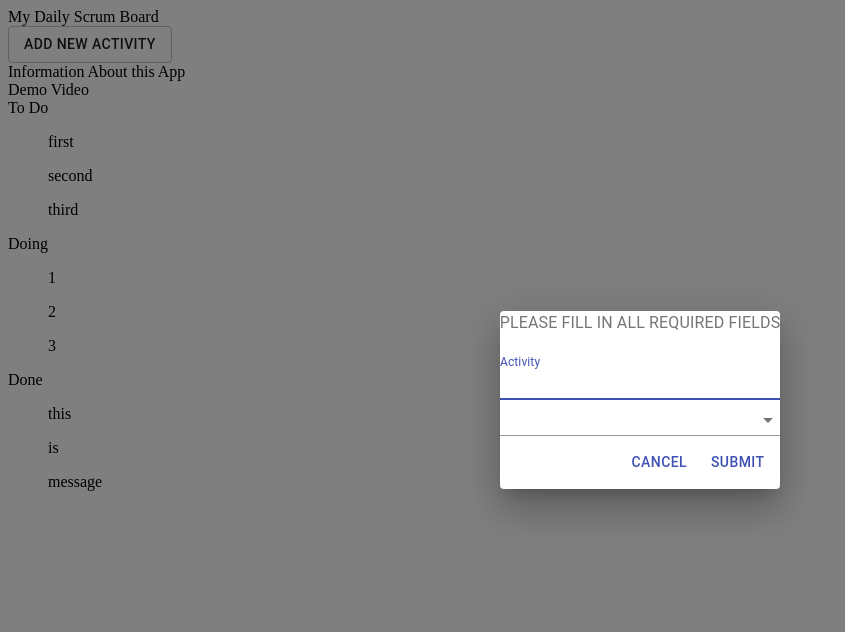
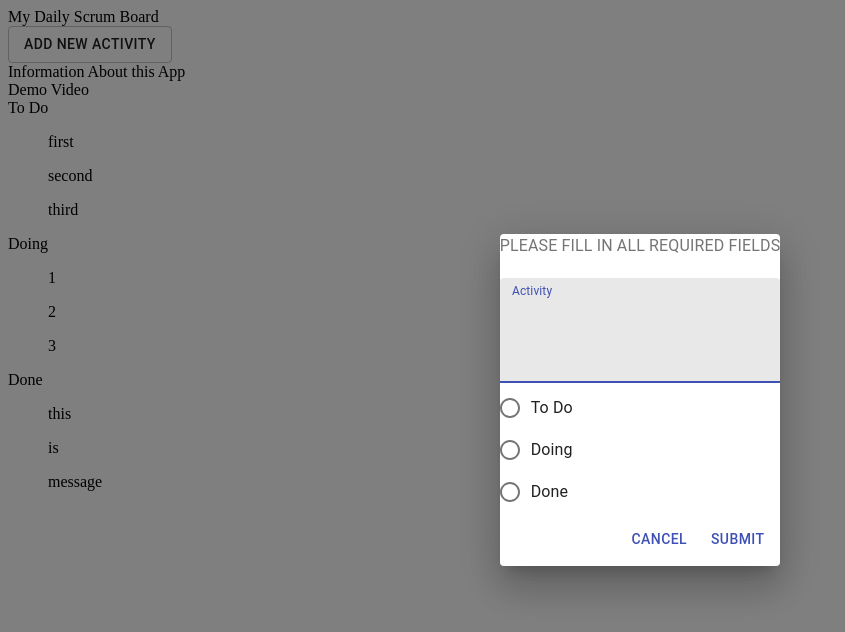
Before and after one commit to mhhutton/daily-scrum-board, a React app: page / in a window 1280 px wide. Both pictures are taken after a click on the button "ADD NEW ACTIVITY". Shown: the top 632 px of the page, without its empty margins (0-845 px from the left). Built offline with nearby package versions, Linux system fonts and the light colour scheme; the HTML template or start-up script is replaced by a standard one.

Commit message:
User can now add a message to any category (to do, doning, done)

```diff
--- a/client/src/components/AddActivity.jsx
+++ b/client/src/components/AddActivity.jsx
@@ -6,7 +6,7 @@ import {
   Select, MenuItem, InputLabel, Typography, Container
 } from '@material-ui/core';
 
-function AddActivity() {
+function AddActivity({ todoList, setTodoList, setDoingList, doingList, doneList, setDoneList }) {
   const [open, setOpen] = useState(false);
   const [msg, setMsg] = useState('');
   const [category, setCategory] = useState('');
@@ -19,6 +19,13 @@ function AddActivity() {
   };
   const handleAddActivity = () => {
     setOpen(false);
+    if (category === 'todoList') {
+      setTodoList([...todoList, msg]);
+    } else if (category === 'doingList') {
+      setDoingList([...doingList, msg]);
+    } else if (category === 'doneList') {
+      setDoneList([...doneList, msg]);
+    }
   };
 
   return (
@@ -29,7 +36,7 @@ function AddActivity() {
       >
         Add New Activity
       </Button>
-      <Dialog open={open} onClose={handleDialogClose}>
+      <Dialog className="add-activity-dialog" open={open} onClose={handleDialogClose}>
         <DialogContentText> PLEASE FILL IN ALL REQUIRED FIELDS </DialogContentText>
         <TextField
           // className={classes.modalBox}
@@ -39,24 +46,34 @@ function AddActivity() {
           label="Activity"
           placeholder="Enter Activity Description"
           type="text"
-          fullWidth
+          // fullWidth
+          multiline
+          rows={4}
+          variant="filled"
           onChange={(event) => setMsg(event.target.value)}
           // error={nameError}
           // required={true}
         />
-        <Select
-          labelId="select-category"
-          id="select-category"
-          // open={setOpen}
-          // open={handleSelectClose}
-          // onOpen={handleSelectOpen}
-          // value={category}
-          // onChange={(event) => setCategory(event.target.value)}
-        >
-          <MenuItem value="todo">To Do</MenuItem>
-          <MenuItem value="doing">Doing</MenuItem>
-          <MenuItem value="done">Done</MenuItem>
-        </Select>
+        <RadioGroup>
+          <FormControlLabel
+            value="todoList"
+            control={<Radio />}
+            label="To Do"
+            onChange={(event) => setCategory(event.target.value)}
+          />
+          <FormControlLabel
+            value="doingList"
+            control={<Radio />}
+            label="Doing"
+            onChange={(event) => setCategory(event.target.value)}
+          />
+          <FormControlLabel
+            value="doneList"
+            control={<Radio />}
+            label="Done"
+            onChange={(event) => setCategory(event.target.value)}
+          />
+        </RadioGroup>
         <DialogActions>
           <Button onClick={handleDialogClose} color="primary">
             Cancel
--- a/client/src/components/App.jsx
+++ b/client/src/components/App.jsx
@@ -21,6 +21,9 @@ function App() {
       </div>
       <div className="main-container">
         <ColumnHeader
+          todoList={todoList}
+          doingList={doingList}
+          doneList={doneList}
           setTodoList={setTodoList}
           setDoingList={setDoingList}
           setDoneList={setDoneList}
--- a/client/src/components/ColumnHeader.jsx
+++ b/client/src/components/ColumnHeader.jsx
@@ -1,11 +1,18 @@
 import React from 'react';
 import AddActivity from './AddActivity.jsx';
 
-function ColumnHeader() {
+function ColumnHeader({ todoList, setTodoList, doingList, setDoingList, doneList, setDoneList }) {
   return (
     <div className="main-container-header">
       <div>
-        <AddActivity />
+        <AddActivity
+          todoList={todoList}
+          doingList={doingList}
+          doneList={doneList}
+          setTodoList={setTodoList}
+          setDoingList={setDoingList}
+          setDoneList={setDoneList}
+        />
       </div>
       <div>
         Information About this App
```
Also changed, not shown: 1 other file (tests, documents, lock files or other folders).
